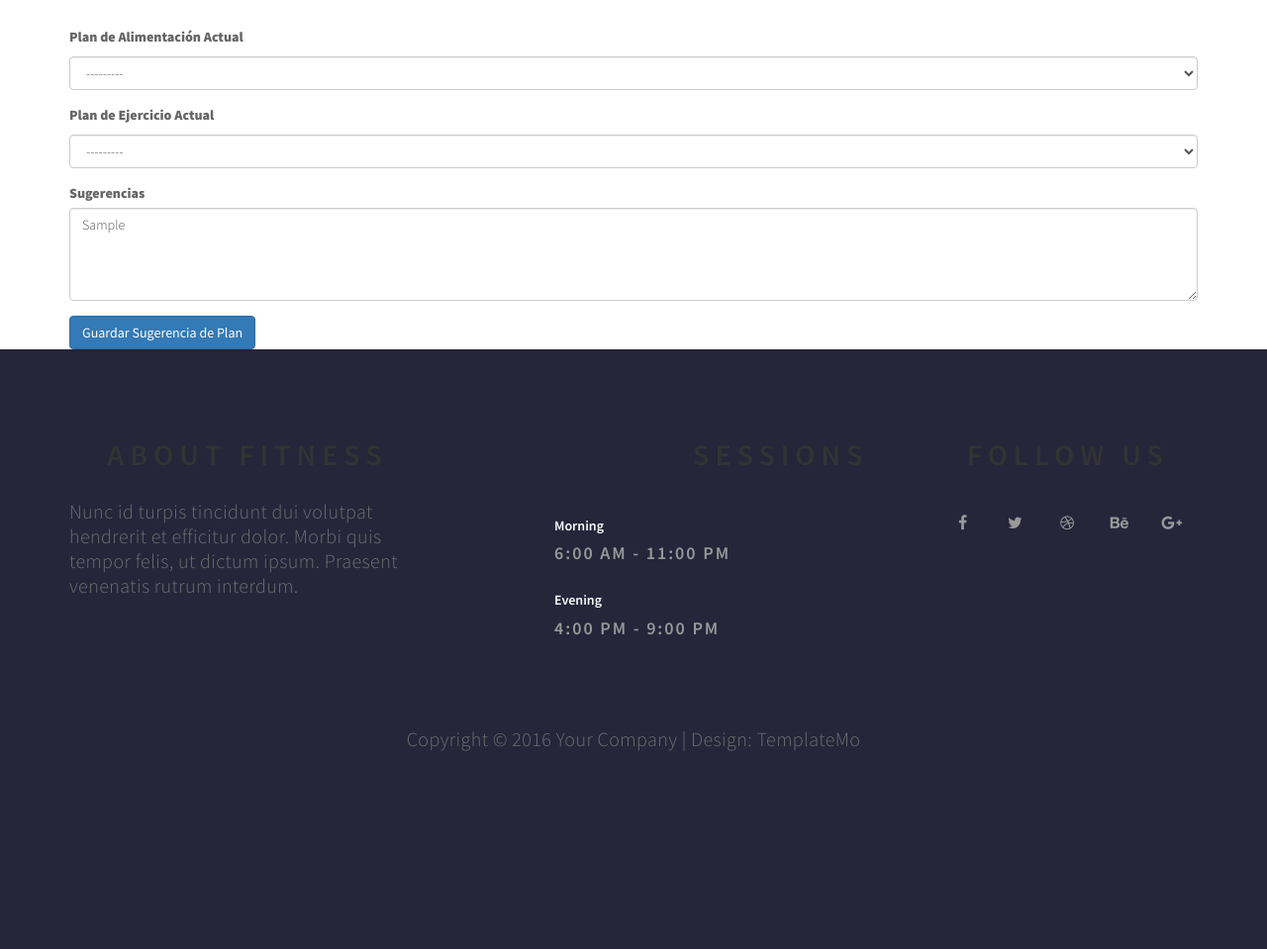
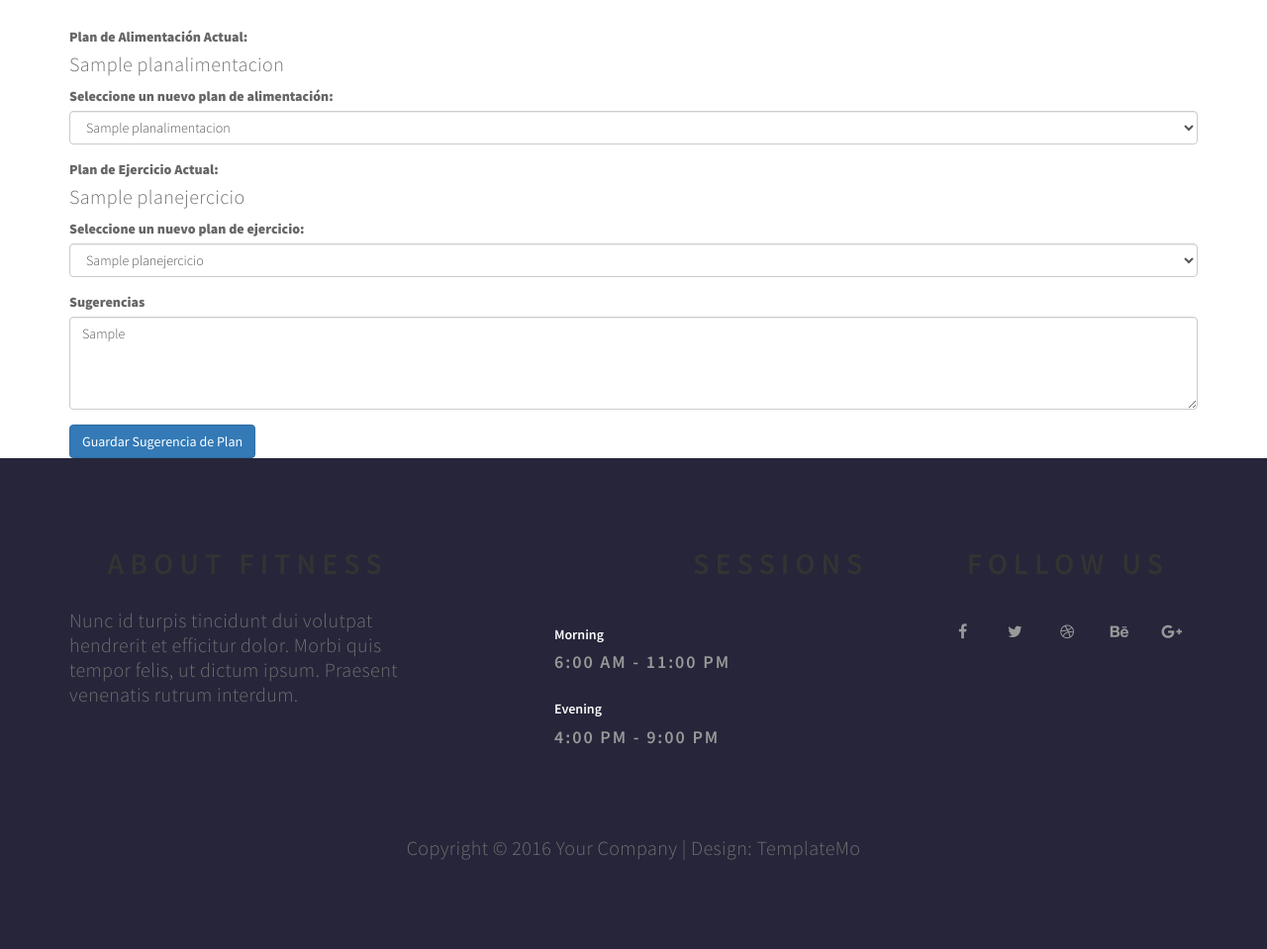
Before and after one commit to Cristiangc67/fitness, a Django app: page /usuario/1/sugerir-plan/ in a window 1280 px wide. Shown: the part 144-1103 px from the top of the page at 99% size. Before the commit the page ends 903 px from the top, so only its background shows below. Run offline with Django 5.2, Linux system fonts and the light colour scheme; a user stored in the database is signed in; tables that the repository leaves empty hold one stand-in row (values such as "Sample post"); some libraries are stand-ins or nearby versions.

Commit message:
add actual plan on profile client

```diff
--- a/apps/main/views.py
+++ b/apps/main/views.py
@@ -87,6 +87,7 @@ class RegisterClientView(CreateView):
                 plan = 3
 
             cliente.plan_alimentacion_id = plan
+            cliente.plan_ejercicio_id = 1
             cliente.save()
             # Redirigir a la página de login o a la página deseada
         return response
--- a/apps/planAlimentacion/models.py
+++ b/apps/planAlimentacion/models.py
@@ -8,6 +8,9 @@ class PlanAlimentacion(models.Model):
     delete = models.DateTimeField(auto_now_add=True)
     name = models.CharField(max_length=200, null=True, blank=True)
 
+    def __str__(self):
+        return self.name
+
 
 # un cliente puede tener un solo plan de alimentacion y un plan de alimentacion
 # deberia tener varios usuarios si incluimos client aca tenemos que definir
--- a/apps/planEjercicio/models.py
+++ b/apps/planEjercicio/models.py
@@ -9,6 +9,9 @@ class PlanEjercicio(models.Model):
     delete = models.DateTimeField(auto_now_add=True)
     name = models.CharField(max_length=200, null=True, blank=True)
 
+    def __str__(self):
+        return self.name
+
 
 # un cliente puede tener un solo plan de ejercicio y un plan de ejercicio
 # deberia tener varios usuarios si incluimos client aca tenemos que definir
--- a/apps/usuario/templates/usuario/editarPlan.html
+++ b/apps/usuario/templates/usuario/editarPlan.html
@@ -1,4 +1,5 @@
-{% extends "main/base.html" %} {% block content %}
+{% extends "main/base.html" %}
+{% block content %}
 <main>
   <br />
   <br />
@@ -10,24 +11,55 @@
     <h2>Sugerir Plan Personalizado para {{ cliente.name }}</h2>
     <form method="post">
       {% csrf_token %}
+      <!-- Plan de Alimentación -->
       <div class="form-group">
-        <label>Plan de Alimentación Actual</label>
-        <p>{{ cliente.plan_alimentacion.nombre }}</p>
-        {{ form.plan_alimentacion }}
+        <label>Plan de Alimentación Actual:</label>
+        <p>
+          {% if cliente.plan_alimentacion %}
+            {{ cliente.plan_alimentacion.name }}
+          {% else %}
+            Ningún plan de alimentación asignado
+          {% endif %}
+        </p>
+
+        <label for="plan_alimentacion">Seleccione un nuevo plan de alimentación:</label>
+        <select name="plan_alimentacion" id="plan_alimentacion" class="form-control">
+          <option value="" {% if not cliente.plan_alimentacion %} selected {% endif %}>Seleccionar un plan</option>
+          {% for plan in planes_alimentacion %}
+            <option value="{{ plan.id }}" {% if plan == cliente.plan_alimentacion %} selected {% endif %}>{{ plan.name }}</option>
+          {% endfor %}
+        </select>
       </div>
+
+      <!-- Plan de Ejercicio -->
       <div class="form-group">
-        <label>Plan de Ejercicio Actual</label>
-        <p>{{ cliente.plan_ejercicio.nombre }}</p>
-        {{ form.plan_ejercicio }}
+        <label>Plan de Ejercicio Actual:</label>
+        <p>
+          {% if cliente.plan_ejercicio %}
+            {{ cliente.plan_ejercicio.name }}
+          {% else %}
+            Ningún plan de ejercicio asignado
+          {% endif %}
+        </p>
+
+        <label for="plan_ejercicio">Seleccione un nuevo plan de ejercicio:</label>
+        <select name="plan_ejercicio" id="plan_ejercicio" class="form-control">
+          <option value="" {% if not cliente.plan_ejercicio %} selected {% endif %}>Seleccionar un plan</option>
+          {% for plan in planes_ejercicio %}
+            <option value="{{ plan.id }}" {% if plan == cliente.plan_ejercicio %} selected {% endif %}>{{ plan.name }}</option>
+          {% endfor %}
+        </select>
       </div>
+
+      <!-- Sugerencias -->
       <div class="form-group">
         <label>Sugerencias</label>
         {{ form.sugerencias }}
       </div>
-      <button type="submit" class="btn btn-primary">
-        Guardar Sugerencia de Plan
-      </button>
+
+      <button type="submit" class="btn btn-primary">Guardar Sugerencia de Plan</button>
     </form>
-  </div>
+</div>
+
 </main>
 {% endblock %}
--- a/apps/usuario/views.py
+++ b/apps/usuario/views.py
@@ -179,9 +179,16 @@ class SugerirPlanView(LoginRequiredMixin, UpdateView):
 
     def get_context_data(self, **kwargs):
         context = super().get_context_data(**kwargs)
-        context['cliente'] = self.object
+        cliente = self.get_object()
+
+        context['cliente'] = cliente
         context['planes_alimentacion'] = PlanAlimentacion.objects.all()
         context['planes_ejercicio'] = PlanEjercicio.objects.all()
+
+        context['planes_alimentacion'] = PlanAlimentacion.objects.all()
+        context['planes_ejercicio'] = PlanEjercicio.objects.all()
+
+        context['cliente'] = cliente
         return context
 
     def form_valid(self, form):
```
